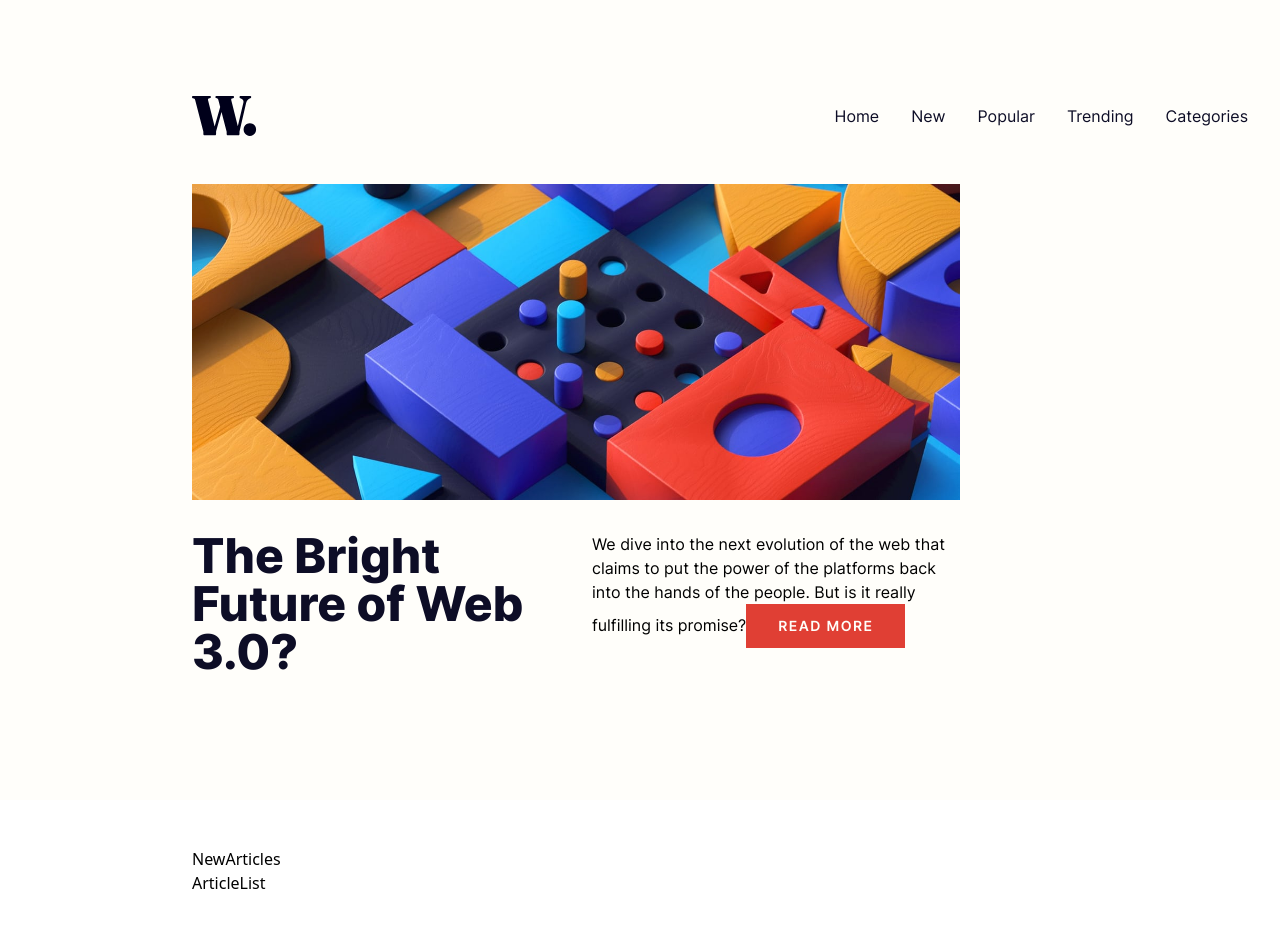
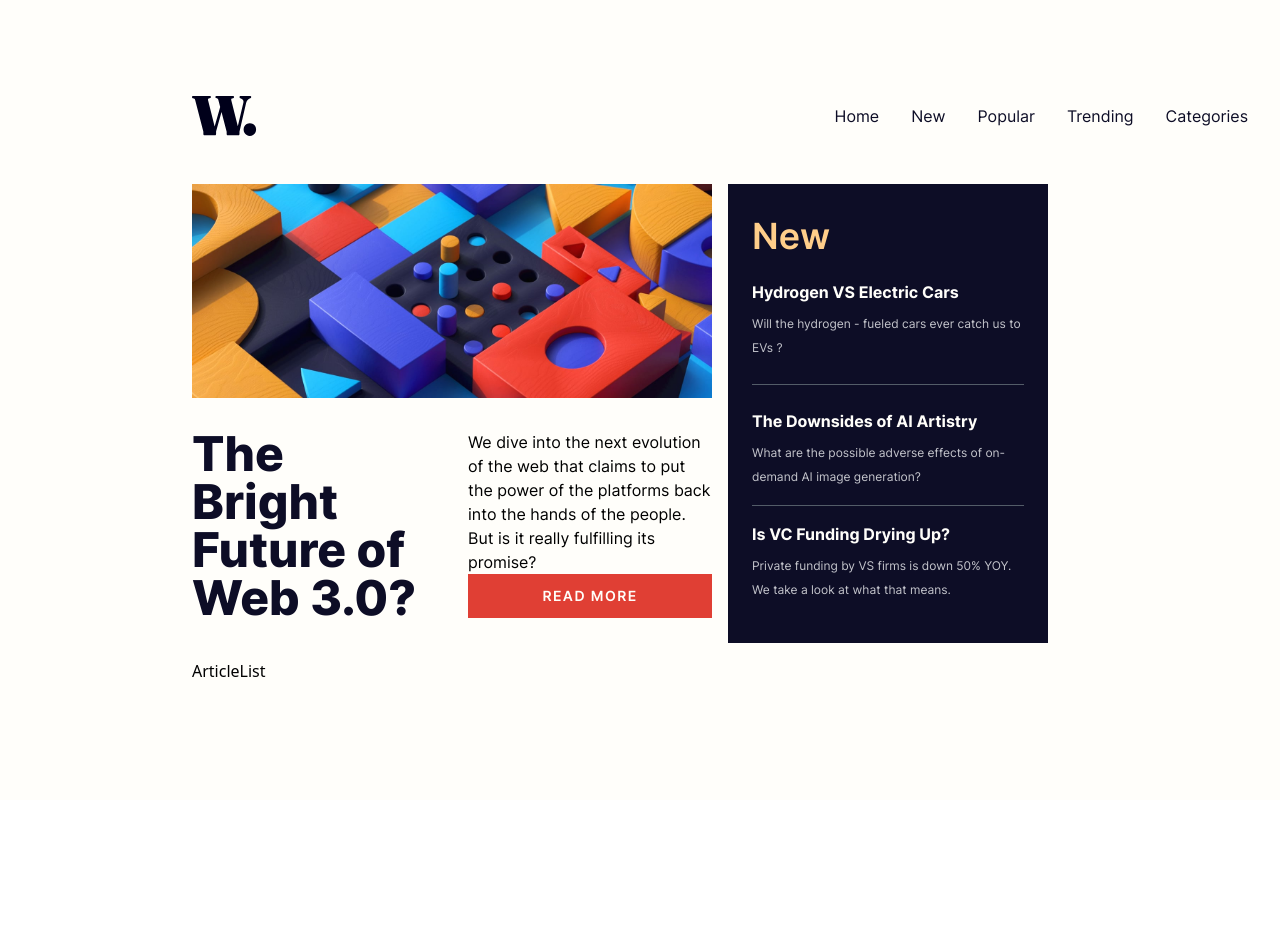
Before and after one commit to avishaypesk/news-homepage-main, a React (Create React App) app: page / in a window 1280 px wide. Shown: the top 928 px of the page. Built offline with nearby package versions, Linux system fonts and the light colour scheme.

Commit message:
add new articles section

```diff
--- a/src/components/Main/Main.js
+++ b/src/components/Main/Main.js
@@ -5,7 +5,7 @@ import NewArticles from '../NewArticles/NewArticles'
 
 function Main() {
     return (
-        <div className='pt-12'>
+        <div className='pt-12 grid grid-cols-2 grid-rows-2 gap-4'>
             <MainArticle />
             <NewArticles />
             <ArticleList />
--- a/src/components/MainArticle/MainArticle.js
+++ b/src/components/MainArticle/MainArticle.js
@@ -1,12 +1,12 @@
 import React from 'react';
 import web3 from '../../assets/images/image-web-3-desktop.jpg';
 
-function MainArticle() {
+function MainArticle({ className }) {
     return (
         <article className='font-inter grid grid-cols-2 grid-rows-2 gap-8 max-w-3xl'>
             <img className="col-span-2" src={web3} alt='Web 3 illustration' />
             <h1 className='text-very-dark-blue font-extrabold text-5xl col-start-1 col-end-2 row-start-2 row-end-3'>The Bright Future of Web 3.0?</h1>
-            <p className='col-start-2 col-end-3 row-start-2 row-end-3'>
+            <p className='col-start-2 col-end-3 row-start-2 row-end-3 flex flex-col'>
                 We dive into the next evolution of the web that claims to put the power of the platforms back into the hands of the people. But is it really fulfilling its promise?
                 <button className='uppercase bg-soft-red text-off-white py-3 px-8 tracking-widest text-sm hover:bg-very-dark-blue font-semibold'>Read More</button>
             </p>
--- /dev/null
+++ b/src/components/NewArticle/NewArticle.js
@@ -0,0 +1,13 @@
+import React from "react";
+
+function NewArticle({ title, children }) {
+    return (
+      <article>
+        <h3 className='font-bold'>{title}</h3>
+        <p className='text-xs leading-loose text-grayish-blue pt-2'>{children}</p>
+      </article>
+    );
+  }
+
+
+  export default NewArticle
--- a/src/components/NewArticles/NewArticles.js
+++ b/src/components/NewArticles/NewArticles.js
@@ -1,8 +1,24 @@
 import React from 'react'
+import NewArticle from '../NewArticle/NewArticle'
 
 function NewArticles() {
   return (
-    <div>NewArticles</div>
+    <div className='bg-very-dark-blue text-off-white font-inter max-w-xs'>
+      <div className='px-6 py-8 h-full'>
+        <h1 className='text-soft-orange font-semibold text-4xl mb-6'>New</h1>
+
+        < NewArticle title="Hydrogen VS Electric Cars" > Will the hydrogen - fueled cars ever catch us to EVs ?</NewArticle >
+
+        <div className='h-0.25 bg-dark-grayish-blue my-6'></div>
+
+        <NewArticle title="The Downsides of AI Artistry">What are the possible adverse effects of on-demand AI image generation?</NewArticle>
+
+        <div className='h-0.25 bg-dark-grayish-blue my-4'></div>
+
+        <NewArticle title="Is VC Funding Drying Up?">Private funding by VS firms is down 50% YOY. We take a look at what that means.</NewArticle>
+
+      </div>
+    </div>
   )
 }
 
--- a/src/index.css
+++ b/src/index.css
@@ -469,9 +469,56 @@ video {
   --tw-backdrop-saturate:  ;
   --tw-backdrop-sepia:  ;
 }
+.col-span-2 {
+  grid-column: span 2 / span 2;
+}
+.col-start-1 {
+  grid-column-start: 1;
+}
+.col-start-2 {
+  grid-column-start: 2;
+}
+.col-end-2 {
+  grid-column-end: 2;
+}
+.col-end-3 {
+  grid-column-end: 3;
+}
+.row-start-2 {
+  grid-row-start: 2;
+}
+.row-end-3 {
+  grid-row-end: 3;
+}
 .mx-auto {
   margin-left: auto;
   margin-right: auto;
+}
+.my-4 {
+  margin-top: 1rem;
+  margin-bottom: 1rem;
+}
+.my-6 {
+  margin-top: 1.5rem;
+  margin-bottom: 1.5rem;
+}
+.mb-6 {
+  margin-bottom: 1.5rem;
+}
+.flex {
+  display: flex;
+}
+.grid {
+  display: grid;
+}
+.h-0 {
+  height: 0px;
+}
+.h-0\.5 {
+  height: 0.125rem;
+}
+.h-full {
+  height: 100%;
 }
 .h-screen {
   height: 100vh;
@@ -482,21 +529,154 @@ video {
 .w-375 {
   width: 375px;
 }
-.bg-grey {
+.w-auto {
+  width: auto;
+}
+.max-w-3xl {
+  max-width: 48rem;
+}
+.max-w-xs {
+  max-width: 20rem;
+}
+.grid-cols-2 {
+  grid-template-columns: repeat(2, minmax(0, 1fr));
+}
+.grid-rows-2 {
+  grid-template-rows: repeat(2, minmax(0, 1fr));
+}
+.flex-row {
+  flex-direction: row;
+}
+.flex-col {
+  flex-direction: column;
+}
+.justify-between {
+  justify-content: space-between;
+}
+.gap-4 {
+  gap: 1rem;
+}
+.gap-8 {
+  gap: 2rem;
+}
+.space-x-8 > :not([hidden]) ~ :not([hidden]) {
+  --tw-space-x-reverse: 0;
+  margin-right: calc(2rem * var(--tw-space-x-reverse));
+  margin-left: calc(2rem * calc(1 - var(--tw-space-x-reverse)));
+}
+.bg-grayish-blue {
   --tw-bg-opacity: 1;
-  background-color: rgb(211 211 211 / var(--tw-bg-opacity));
+  background-color: rgb(196 197 204 / var(--tw-bg-opacity));
 }
-.bg-white {
+.bg-off-white {
   --tw-bg-opacity: 1;
-  background-color: rgb(255 255 255 / var(--tw-bg-opacity));
+  background-color: rgb(255 254 250 / var(--tw-bg-opacity));
+}
+.bg-soft-red {
+  --tw-bg-opacity: 1;
+  background-color: rgb(224 63 52 / var(--tw-bg-opacity));
+}
+.bg-very-dark-blue {
+  --tw-bg-opacity: 1;
+  background-color: rgb(13 13 38 / var(--tw-bg-opacity));
 }
 .px-48 {
   padding-left: 12rem;
   padding-right: 12rem;
 }
+.px-6 {
+  padding-left: 1.5rem;
+  padding-right: 1.5rem;
+}
+.px-8 {
+  padding-left: 2rem;
+  padding-right: 2rem;
+}
 .py-24 {
   padding-top: 6rem;
   padding-bottom: 6rem;
+}
+.py-3 {
+  padding-top: 0.75rem;
+  padding-bottom: 0.75rem;
+}
+.py-8 {
+  padding-top: 2rem;
+  padding-bottom: 2rem;
+}
+.pt-12 {
+  padding-top: 3rem;
+}
+.pt-2 {
+  padding-top: 0.5rem;
+}
+.font-inter {
+  font-family: Inter, sans-serif;
+}
+.text-4xl {
+  font-size: 2.25rem;
+  line-height: 2.5rem;
+}
+.text-5xl {
+  font-size: 3rem;
+  line-height: 1;
+}
+.text-base {
+  font-size: 1rem;
+  line-height: 1.5rem;
+}
+.text-sm {
+  font-size: 0.875rem;
+  line-height: 1.25rem;
+}
+.text-xs {
+  font-size: 0.75rem;
+  line-height: 1rem;
+}
+.font-bold {
+  font-weight: 700;
+}
+.font-extrabold {
+  font-weight: 800;
+}
+.font-normal {
+  font-weight: 400;
+}
+.font-semibold {
+  font-weight: 600;
+}
+.uppercase {
+  text-transform: uppercase;
+}
+.leading-loose {
+  line-height: 2;
+}
+.tracking-widest {
+  letter-spacing: 0.1em;
+}
+.text-grayish-blue {
+  --tw-text-opacity: 1;
+  color: rgb(196 197 204 / var(--tw-text-opacity));
+}
+.text-off-white {
+  --tw-text-opacity: 1;
+  color: rgb(255 254 250 / var(--tw-text-opacity));
+}
+.text-soft-orange {
+  --tw-text-opacity: 1;
+  color: rgb(255 206 138 / var(--tw-text-opacity));
+}
+.text-very-dark-blue {
+  --tw-text-opacity: 1;
+  color: rgb(13 13 38 / var(--tw-text-opacity));
+}
+.hover\:bg-very-dark-blue:hover {
+  --tw-bg-opacity: 1;
+  background-color: rgb(13 13 38 / var(--tw-bg-opacity));
+}
+.hover\:text-soft-red:hover {
+  --tw-text-opacity: 1;
+  color: rgb(224 63 52 / var(--tw-text-opacity));
 }
 @media (min-width: 640px) {
 
--- a/tailwind.config.js
+++ b/tailwind.config.js
@@ -5,6 +5,9 @@ module.exports = {
     extend: {
       fontFamily: {
         'inter': ['Inter', 'sans-serif'],
+      },
+      height: {
+        '0.25': '1px',
       },
       width: {
         '375': '375px',
```
